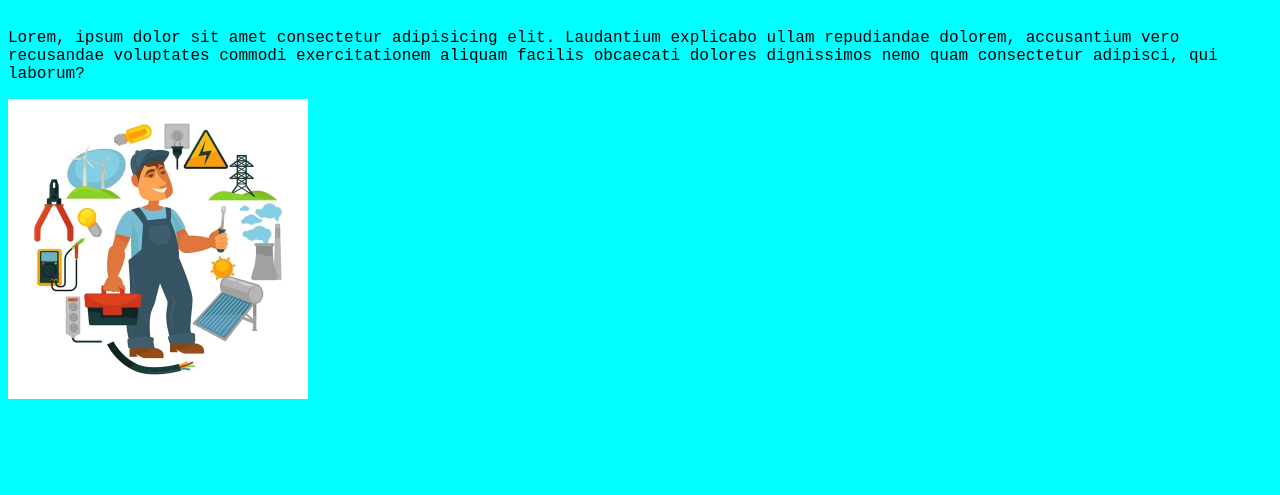
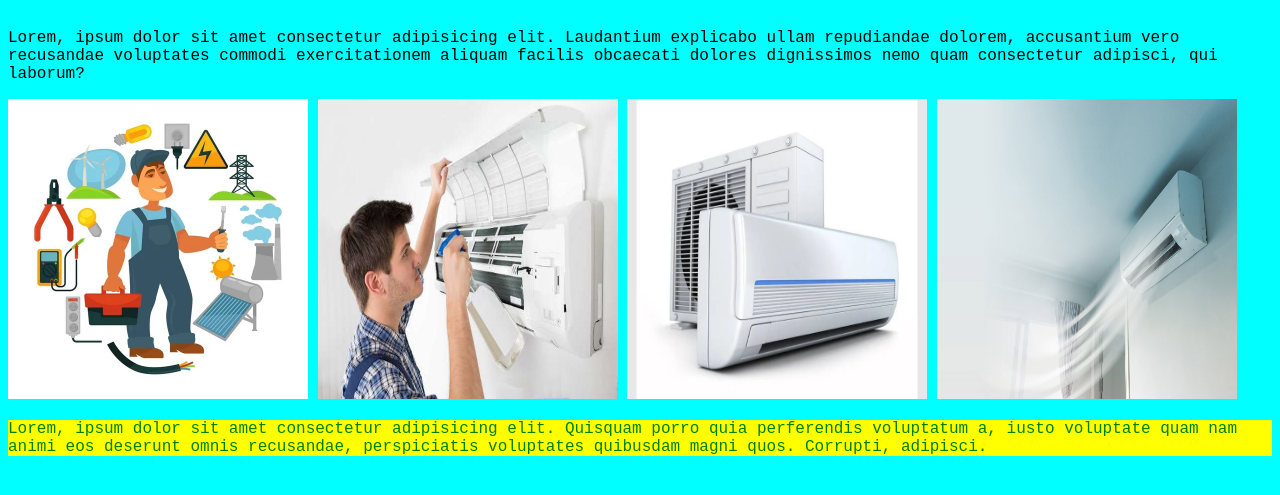
Before and after one commit to el-santi/git-y-git-hub, a plain HTML site: page index.html in a window 1280 px wide. Shown: the part 89-584 px from the top of the page. Drawn offline with Linux system fonts and the light colour scheme.

Commit message:
agregue imagen

```diff
--- a/estilo.css
+++ b/estilo.css
@@ -15,3 +15,9 @@ img{
 h2{
     color: blue;
 }
+footer{
+    background-color: yellow;
+}
+footer p{
+    color: green;
+}
--- a/index.html
+++ b/index.html
@@ -23,6 +23,19 @@
              qui laborum?
         </p>
         <img src="./tecnico.jpg" alt="">
+        <img src="./aires limpios.jpg" alt="">
+        <img src="./aires.jpg" alt="">
+        <img src="./airess 2.jpg" alt="">
     </main>
+    <footer>
+        <p>Lorem, ipsum dolor sit amet consectetur
+             adipisicing
+            elit.
+             Quisquam
+            porro quia perferendis
+            voluptatum a, iusto voluptate quam nam animi eos deserunt omnis recusandae, perspiciatis
+            voluptates
+             quibusdam magni quos. Corrupti, adipisci.</p>
+    </footer>
 </body>
 </html>
```
Also changed, not shown: aires limpios.jpg (added), aires.jpg (added), airess 2.jpg (added).
